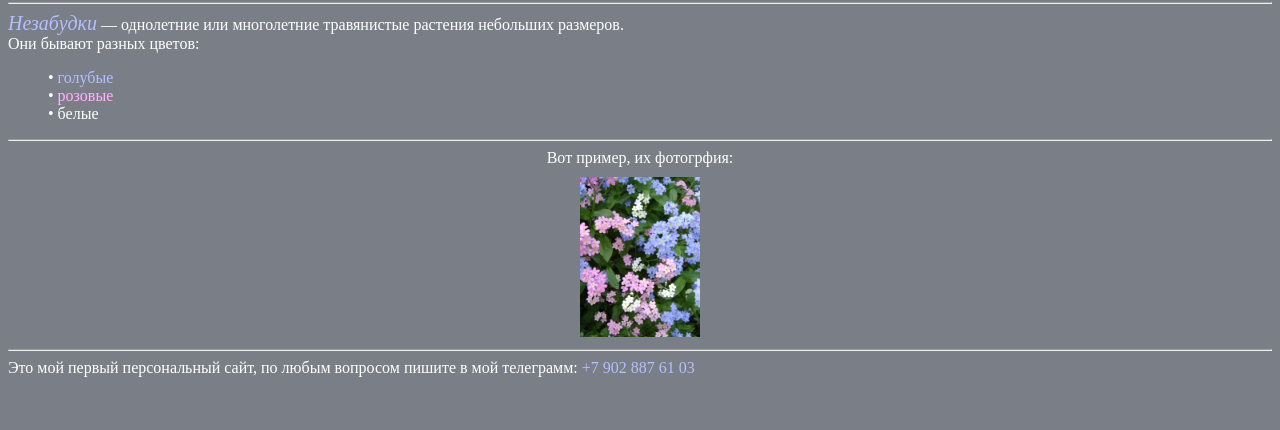
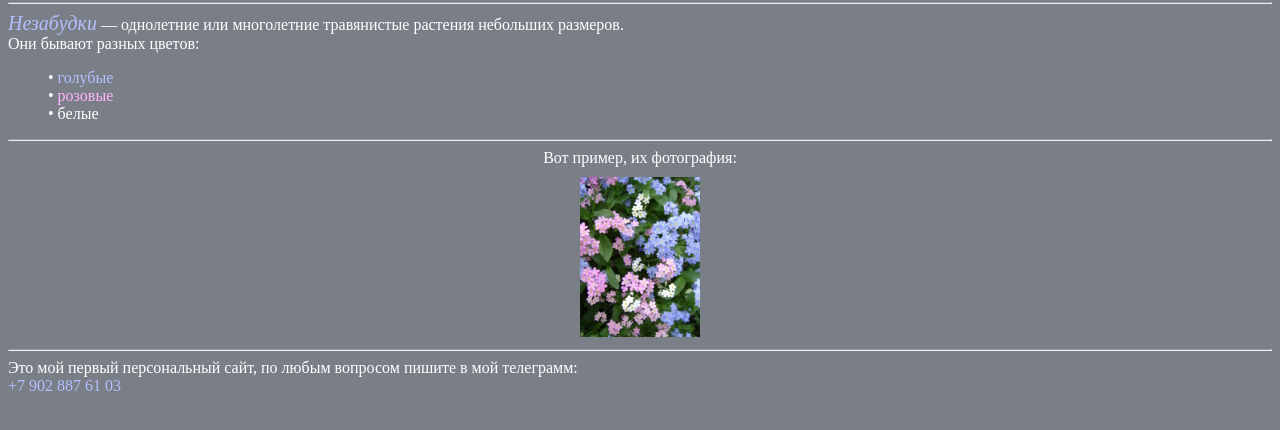
Before and after one commit to cup-of-teaTN/nezabudki.github.io, a plain HTML site: page index.html in a window 1280 px wide. Shown: the part 78-508 px from the top of the page. Drawn offline with Linux system fonts and the light colour scheme.

Commit message:
Update index.html

```diff
--- a/index.html
+++ b/index.html
@@ -18,7 +18,7 @@
 	</ul>
 	<hr>
 	<div id="b1">
-		<font color="#FFFFFF">Вот пример, их фотогрфия:</font>
+		<font color="#FFFFFF">Вот пример, их фотография:</font>
 		<br>
 		<a href="2675571.jpg">
 			<img id="c1" src="2675571.jpg" width="120px">
@@ -26,6 +26,7 @@
     </div>
 	<hr>
 	<font color="#FFFFFF">Это мой первый персональный сайт, по любым вопросом пишите в мой телеграмм:</font>
+	<br>
 	<font color="#B3BFFF">+7 902 887 61 03</font>
 </body>
 </html>
```
